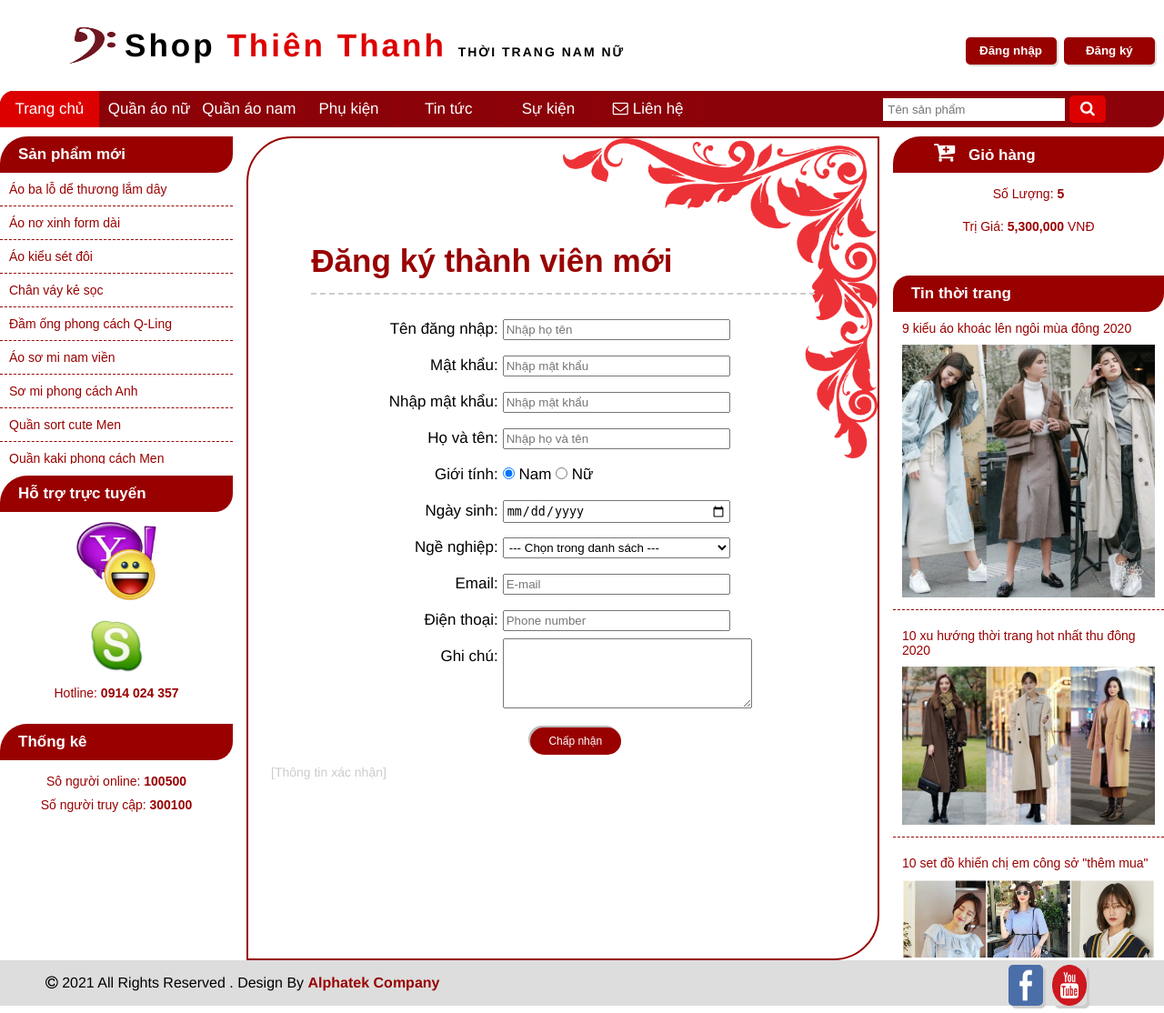
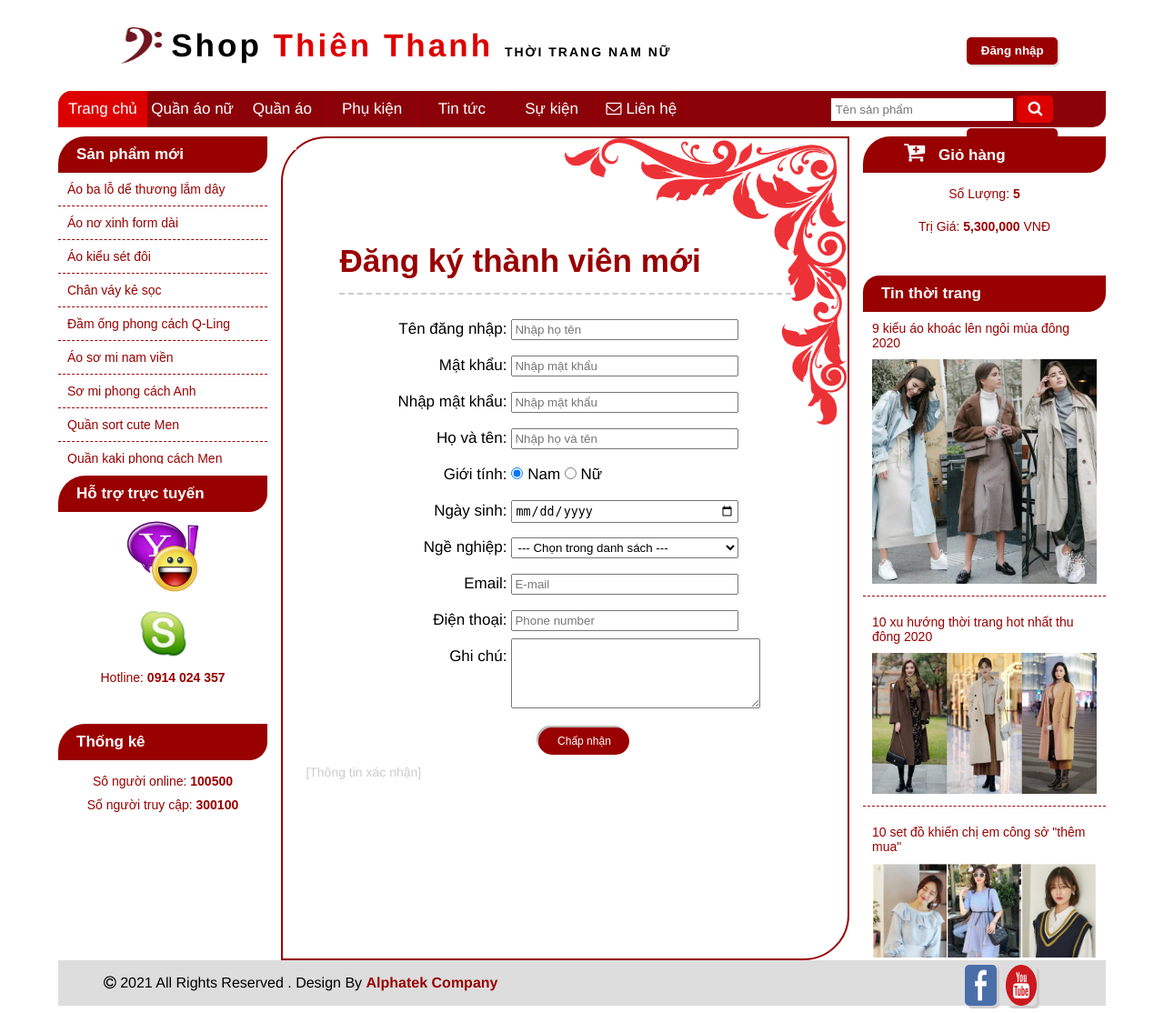
Before and after one commit to truongpham262000/Suntech-fontend, a PHP site: page /html/DangKy.html in a window 1280 px wide. Shown: the whole page at 91% size. Run offline with PHP 8.4, Linux system fonts and the light colour scheme.

Commit message:
first commit

```diff
--- a/pham van truong/css/trangchu.css
+++ b/pham van truong/css/trangchu.css
@@ -11,7 +11,7 @@ a{
     text-decoration: none;
 }
 body{
-    width: 100%;
+    width: 90%;
     font-family: Helvetica Neue;
     font-size: 14px;
     background: var(--color-background);
```
